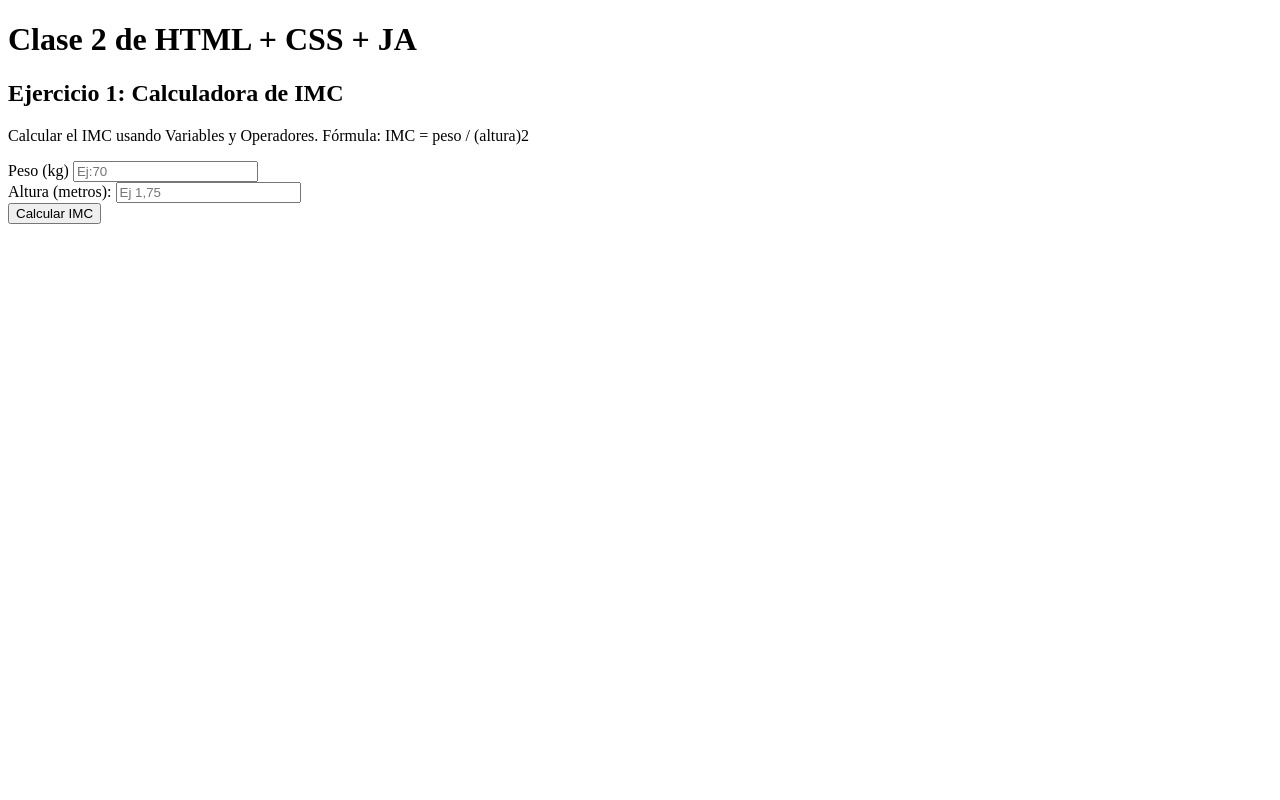
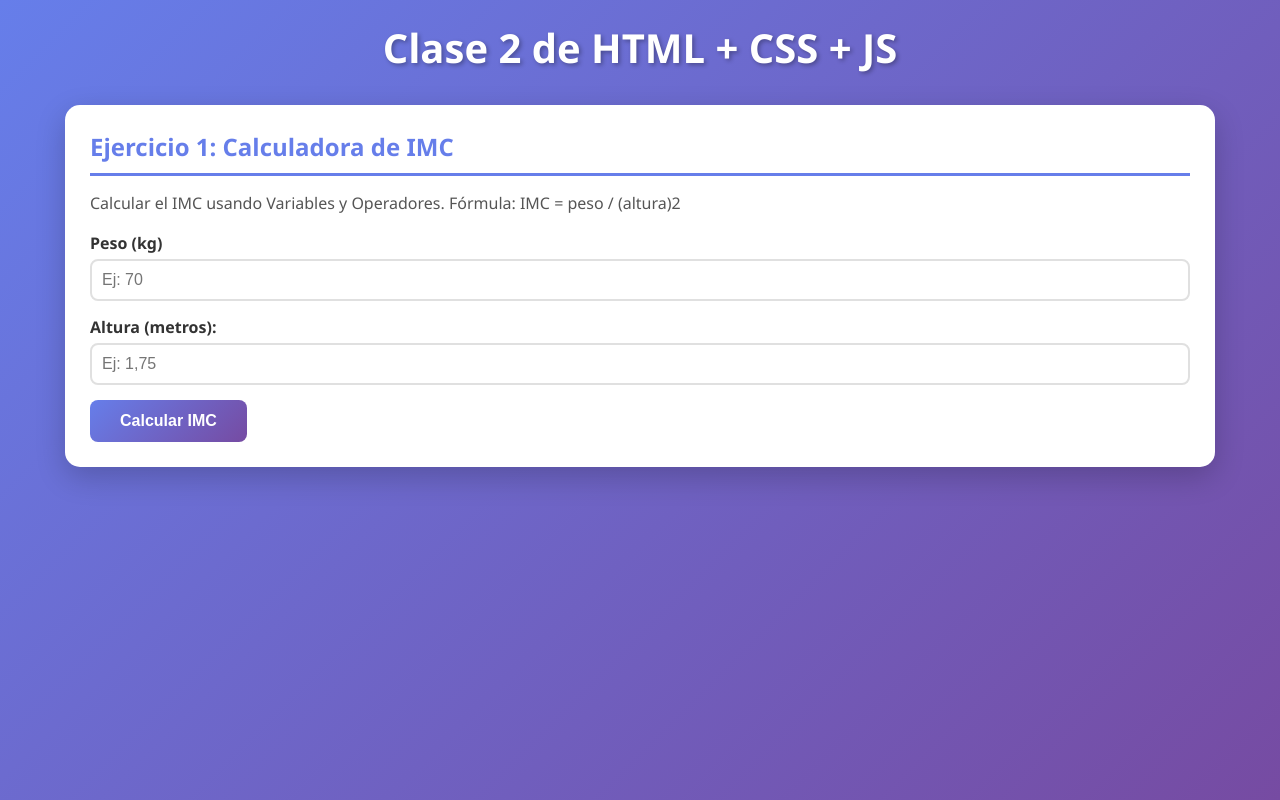
Before and after one commit to Lina0804/Clase-2-Lina, a plain HTML site: page index.html in a window 1280 px wide. Drawn offline with Linux system fonts and the light colour scheme.

Commit message:
Estilado de la calculadora imc

```diff
--- a/index.html
+++ b/index.html
@@ -8,21 +8,21 @@
 </head>
 <body>
     <div class="container">
-       <h1>Clase 2 de HTML + CSS + JA</h1>
+       <h1>Clase 2 de HTML + CSS + JS</h1>
 
        <!--Calcular el IMC INDICE DE MASA CORPORAL-->
 
-       <div class="class">
+       <div class="ejercicio">
             <h2>Ejercicio 1: Calculadora de IMC</h2>
             <p>Calcular el IMC usando Variables y Operadores. Fórmula: IMC = peso / (altura)2</p>
 
             <div class="input-group">
             <label for="peso">Peso (kg)</label>
-         <input type="number" name="peso"  id="peso" placeholder="Ej:70">
+            <input type="number" name="peso"  id="peso" placeholder="Ej: 70">
             </div>
             <div class="input-group">
                 <label for="altura">Altura (metros):</label>
-            <input type="number" name=" altura" id="altura" placeholder="Ej 1,75">
+                <input type="number" name=" altura" id="altura" placeholder="Ej: 1,75">
             </div>
 
             <button>Calcular IMC</button>
--- a/style.css
+++ b/style.css
@@ -0,0 +1,97 @@
+*{
+    margin: 0;
+    padding: 0;
+    box-sizing: border-box;
+}
+
+body{
+    font-family: 'segoe UI', Tahoma,
+    Geneva, Verdana, sans-serif;
+    background: linear-gradient(135deg, #667eea 0%, #764ba2 100%);
+    padding: 20px;
+    min-height: 100vh;
+}
+
+.container{
+    max-width: 1200px;
+    margin: 0 auto;
+}
+
+h1{
+    text-align: center;
+    color: white;
+    margin-bottom: 30px;
+    font-size: 2.5rem;
+    text-shadow: 2px 2px 4px rgba(0, 0, 0, 0.3);
+}
+
+.ejercicio h2{
+    color: #667eea;
+    margin-bottom: 15px;
+    border-bottom: 3px solid #667eea;
+    padding-bottom: 10px;
+}
+
+.ejercicio{
+    background: white;
+    border-radius: 15px;
+    padding: 25px;
+    margin: 25px;
+    box-shadow: 0 10px 30px rgba(0, 0, 0, 0.2);
+}
+
+.ejericio{
+    color: #667eea;
+    margin-bottom: 15px;
+    border-bottom: 3px solid #667eea;
+    padding-bottom: 10PX;
+}
+
+.ejercicio p{
+    color: #555;
+    margin-bottom: 15px;
+    line-height: 1.6;
+}
+
+.input-group{
+    margin-bottom: 15px;
+}
+
+label{
+    display: block;
+    margin-bottom: 5px;
+    color: #333;
+    font-weight: 600;
+}
+
+input{
+    width: 100%;
+    padding: 10px;
+    border: 2px solid #e0e0e0;
+    border-radius: 8px;
+    font-size: 1em;
+    transition: border-color 0.3s;
+}
+
+input:focus{
+    outline: none;
+    border-color: #667eea;
+}
+
+button{
+    background: linear-gradient(135deg, #667eea 0%, #764ba2 100%);
+    color: white;
+    border: none;
+    padding: 12px 30px;
+    border-radius: 8px;
+    font-size: 1em;
+    font-weight: 600;
+    cursor: pointer;
+    transition: transform 0.2s, box-shadow 0.2s;
+}
+
+button:hover{
+    transform: translateY(-2px);
+    box-shadow: 0 5px 15px rgba(0, 0, 0, 0.4);
+
+}
```
Lines whose indentation alone changed are shown as unchanged.
